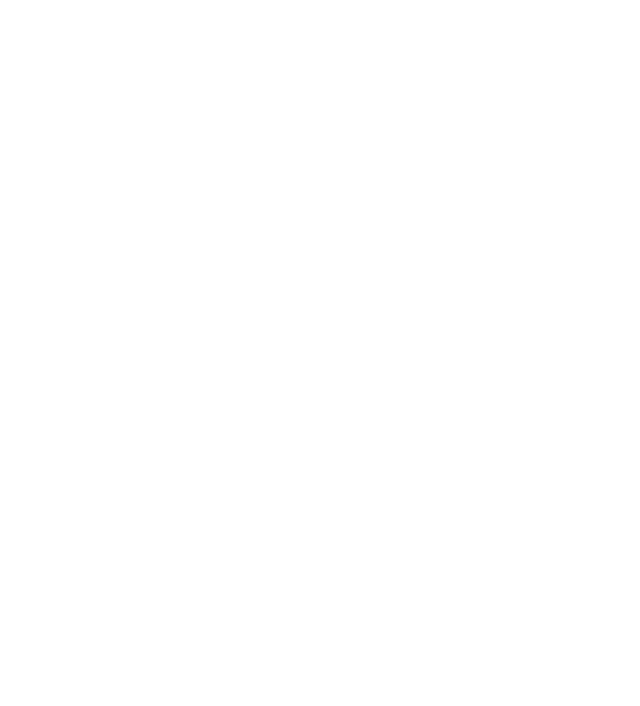
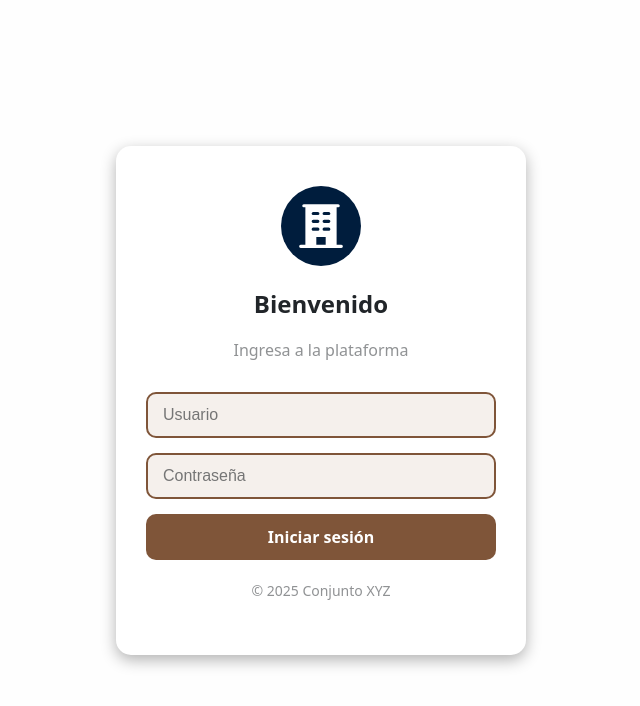
Before and after one commit to James2910/conjuntoxyz, a React (Vite) app: page /login in a window 1280 px wide. Before the commit this address had no page. Shown: the top 706 px of the page, without its empty margins (319-959 px from the left). Built offline with nearby package versions, Linux system fonts and the light colour scheme.

Commit message:
Add initial login process and handle bug on details by factura_id

```diff
--- a/src/components/modalLateral/ModalLateral.jsx
+++ b/src/components/modalLateral/ModalLateral.jsx
@@ -17,7 +17,7 @@ export const ModalLateral = () => {
 
     const indexes = [
         {
-            name: "Inicio", link: "/", optionIndex: 1
+            name: "Inicio", link: "/home", optionIndex: 1
         },
         {
             name: "Facturas", link: "/bills", optionIndex: 2
--- a/src/pages/facturas/BillsScreen.jsx
+++ b/src/pages/facturas/BillsScreen.jsx
@@ -60,17 +60,20 @@ export const BillsScreen = () => {
     };
 
     useEffect(() => {
-        if (facturaSeleccionada && residenteSeleccionadoId) {
-          const residenteData = residentes[residenteSeleccionadoId];
-          if (residenteData) {
+        if (
+            facturaSeleccionada &&
+            residenteSeleccionadoId &&
+            detalles[facturaSeleccionada.idFactura] &&
+            residentes[residenteSeleccionadoId]
+        ) {
             setSelectedBill({
-              ...facturaSeleccionada,
-              totalFactura: facturaSeleccionada.total,
-              residente: residenteData,
+            ...facturaSeleccionada,
+            totalFactura: facturaSeleccionada.total,
+            residente: residentes[residenteSeleccionadoId],
             });
-          }
         }
-    }, [facturaSeleccionada, residenteSeleccionadoId, residentes]);
+    }, [facturaSeleccionada, residenteSeleccionadoId, detalles, residentes]);
+
 
 
 
@@ -160,7 +163,7 @@ export const BillsScreen = () => {
                 )}
             </div>
         </div>
-        {selectedBill && (
+        {selectedBill && detalles[selectedBill.idFactura] && (
             <ModalDetails onClose={closeBillModal} bill={selectedBill}>
                 <div className={styles.codFactura}>
                 <h2>{selectedBill.codigo}</h2>
--- /dev/null
+++ b/src/pages/login/LoginScreen.jsx
@@ -0,0 +1,69 @@
+import React, { useState } from 'react';
+import { PiBuildingFill } from "react-icons/pi";
+import styles from './LoginStyles.module.css';
+import api from '../../services/api';
+import { useNavigate } from 'react-router-dom';
+
+export const LoginScreen = () => {
+	const navigate = useNavigate();
+	const [user, setUser] = useState('');
+	const [password, setPassword] = useState('');
+	const [errorMessage, setErrorMessage] = useState("");
+
+	const handleLogin = async (e) => {
+		e.preventDefault();
+		setErrorMessage("");
+
+		const formData = {
+			usuario: user,
+			contrasena: password,
+		}
+
+		try {
+			const response = await api.post('/usuarios/validarLogin', formData);
+
+			if (response.data === true) {
+				navigate('/home');
+			} else {
+				setErrorMessage('Usuario o contraseña incorrectos');
+			}
+		} catch (error) {
+			console.error('Error al iniciar sesión:', error);
+		}
+	};
+
+	return (
+		<div className={styles.loginContainer}>
+			<div className={styles.loginCard}>
+				<div className={styles.loginIcon}>
+					<PiBuildingFill className={styles.icon} />
+				</div>
+				<h2 className={styles.loginTitle}>Bienvenido</h2>
+				<p className={styles.loginSubtitle}>Ingresa a la plataforma</p>
+				<form onSubmit={handleLogin} className={styles.loginForm}>
+					<input
+						type="text"
+						placeholder="Usuario"
+						value={user}
+						onChange={(e) => setUser(e.target.value)}
+						required
+						className={styles.loginInput}
+					/>
+					<input
+						type="password"
+						placeholder="Contraseña"
+						value={password}
+						onChange={(e) => setPassword(e.target.value)}
+						required
+						className={styles.loginInput}
+					/>
+					<button type="submit" className={styles.loginButton}>
+						Iniciar sesión
+					</button>
+				</form>
+				{errorMessage && <p className={styles.errorMessage}>{errorMessage}</p>}
+				<p className={styles.loginFooter}>© 2025 Conjunto XYZ</p>
+			</div>
+		</div>
+	);
+};
--- /dev/null
+++ b/src/pages/login/LoginStyles.module.css
@@ -0,0 +1,100 @@
+.loginContainer {
+	width: 100vw;
+	height: 100vh;
+	display: flex;
+	justify-content: center;
+	align-items: center;
+	background-color: #fefefe;
+}
+
+.loginCard {
+	width: 350px;
+	padding: 40px 30px;
+	background-color: #ffffff;
+	border-radius: 15px;
+	box-shadow: 0 5px 15px rgba(0,0,0,0.3);
+	display: flex;
+	flex-direction: column;
+	align-items: center;
+}
+
+.loginIcon {
+	width: 80px;
+	height: 80px;
+	background-color: #001d3d;
+	border-radius: 100%;
+	display: flex;
+	justify-content: center;
+	align-items: center;
+	margin-bottom: 20px;
+}
+
+.icon {
+    width: 50px;
+    height: 50px;
+    color: #ffffff;
+    font-size: 40px;
+}
+
+.loginTitle {
+	font-size: 24px;
+	color: #212529;
+	margin: 0;
+	font-weight: 600;
+}
+
+.loginSubtitle {
+	font-size: 16px;
+	color: #21252980;
+	margin-bottom: 30px;
+}
+
+.loginForm {
+	width: 100%;
+	display: flex;
+	flex-direction: column;
+	gap: 15px;
+}
+
+.loginInput {
+	padding: 12px 15px;
+	border: 2px solid #7f5539;
+	border-radius: 10px;
+	font-size: 16px;
+	color: #212529;
+	background-color: #f5f0ec;
+}
+
+.loginInput:focus {
+	outline: none;
+	border-color: #5e3e2b;
+	background-color: #fff;
+}
+
+.loginButton {
+	padding: 12px;
+	background-color: #7f5539;
+	color: #ffffff;
+	font-size: 16px;
+	font-weight: 600;
+	border: none;
+	border-radius: 10px;
+	cursor: pointer;
+	transition: background-color 0.3s ease;
+}
+
+.loginButton:hover {
+	background-color: #5e3e2b;
+}
+
+.errorMessage {
+    color: #ff0000;
+    font-size: 14px;
+    margin-top: 10px;
+}
+
+.loginFooter {
+    margin-top: 20px;
+    font-size: 14px;
+    color: #21252980;
+}
--- a/src/pages/user/UserScreen.jsx
+++ b/src/pages/user/UserScreen.jsx
@@ -8,7 +8,7 @@ import { FaFilterCircleXmark } from "react-icons/fa6";
 import { ModalDetails } from '../../components/modalDetails/modalDetails';
 import { useDispatch, useSelector } from 'react-redux';
 import { getResidentes } from '../../redux/home/HomeSlice';
-import { getFacturas } from '../../redux/facturas/BillsSlice';
+import { getFacturas, getDetallesFacturaConResidente } from '../../redux/facturas/BillsSlice';
 import { useLocation } from 'react-router-dom';
 
 
@@ -47,9 +47,6 @@ export const UserScreen = () => {
     const [modalFilterOpenByUser, setModalFilterOpenByUser] = useState(false);
 
     const [selectedUserBill, setSelectedUserBill] = useState(null);
-    const [filtroByUserBill, setFiltroByUserBill] = useState(null);
-    const [activeFilterByUserBill, setActiveFilterByUserBill] = useState(0);
-    const [modalFilterOpenByUserBill, setModalFilterOpenByUserBill] = useState(false);
 
     const opciones = [
         { id: "1", name: "Al día", color: "#52b788" },
@@ -79,10 +76,6 @@ export const UserScreen = () => {
     const closeUserModal = () => setSelectedUser(null);
 
     const closeUserBillModal = () => setSelectedUserBill(null);
-
-
-    console.log(selectedUser)
-    console.log(selectedUserBill);
 
     return (
         <div className={styles.container}>
@@ -222,6 +215,11 @@ export const UserScreen = () => {
                                                             residente: selectedUser,
                                                             totalFactura: factura.total,
                                                         });
+
+                                                        dispatch(getDetallesFacturaConResidente({
+                                                            idFactura: factura.idFactura,
+                                                            idResidente: selectedUser.idResidente,
+                                                        }));
                                                     }}
                                                 >
                                                     <td>{factura.codigo}</td>
--- a/src/router/RoutesApp.jsx
+++ b/src/router/RoutesApp.jsx
@@ -1,13 +1,16 @@
-import { BrowserRouter, Route, Routes } from "react-router-dom"
+import { BrowserRouter, Navigate, Route, Routes } from "react-router-dom"
 import { HomeScreen } from "../pages/home/HomeScreen"
 import { UserScreen } from "../pages/user/UserScreen"
 import { BillsScreen } from "../pages/facturas/BillsScreen"
+import { LoginScreen } from "../pages/login/LoginScreen"
 
 export const RoutesApp = () => {
   return (
     <BrowserRouter>
       <Routes>
-        <Route path="/" element={ <HomeScreen /> } />
+        <Route path="/" element={ <Navigate to="/login" /> } />
+        <Route path="/home" element={ <HomeScreen /> } />
+        <Route path="/login" element={ <LoginScreen /> } />
         <Route path="/users" element={ <UserScreen /> } />
         <Route path="/bills" element={ <BillsScreen /> } />
       </Routes>
```
